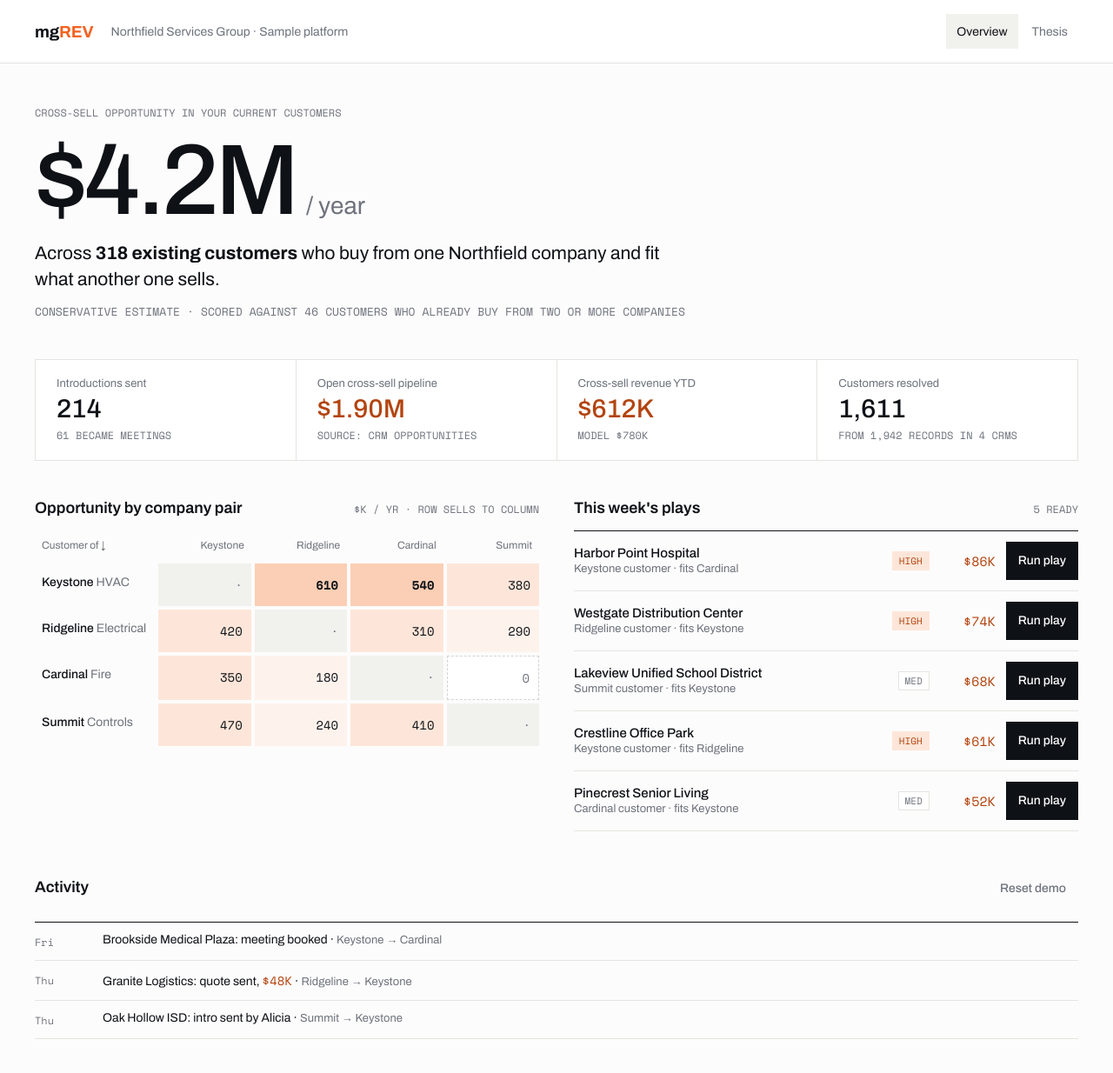
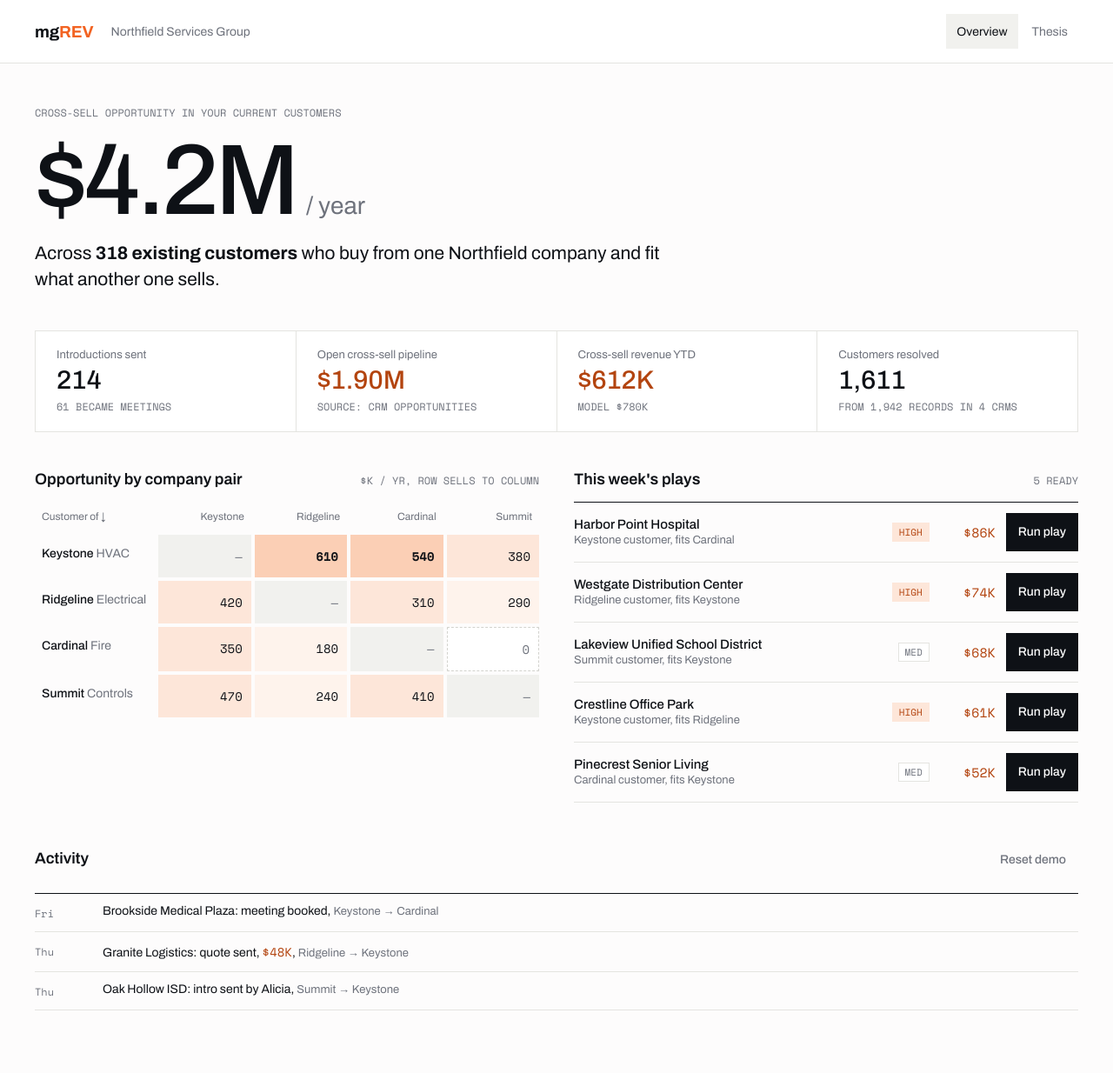
Before and after one commit to dylanparallax/mgrev-demo, a Next.js app: page / in a window 1280 px wide. Shown: the top 1234 px of the page at 87% size. Built offline with nearby package versions, Linux system fonts and the light colour scheme.

Commit message:
some minor UI tweaks

```diff
--- a/app/layout.tsx
+++ b/app/layout.tsx
@@ -2,7 +2,7 @@ import type { Metadata } from 'next';
 import './globals.css';
 
 export const metadata: Metadata = {
-  title: 'mgREV · Northfield Services Group',
+  title: 'mgREV, Northfield Services Group',
   description: 'Cross-sell demo: from whitespace to a rep-ready introduction.',
 };
 
--- a/components/Demo.tsx
+++ b/components/Demo.tsx
@@ -53,8 +53,8 @@ function inputsFor(a: Account) {
     { src: 'Buyer', what: `${a.buyer.name}, ${a.buyer.role}. Measured on: ${a.buyer.cares}` },
     { src: 'Signal', what: a.signal },
     { src: 'Northfield base', what: a.lookalikes },
-    { src: 'Brand voice · Monogram', what: `"${brandVoice.promise}" ${brandVoice.voice.join(', ')}.` },
-    { src: 'Playbook rule · Monogram', what: a.playRule, rule: true },
+    { src: 'Brand voice, Monogram', what: `"${brandVoice.promise}" ${brandVoice.voice.join(', ')}.` },
+    { src: 'Playbook rule, Monogram', what: a.playRule, rule: true },
   ];
 }
 
@@ -75,9 +75,9 @@ export default function Demo() {
   const [bump, setBump] = useState(0);
   const [flashCell, setFlashCell] = useState<{ key: string; n: number } | null>(null);
   const [feed, setFeed] = useState<FeedItem[]>([
-    { id: 3, time: 'Fri', text: <>Brookside Medical Plaza: meeting booked · <span className="row-sub">Keystone → Cardinal</span></> },
-    { id: 2, time: 'Thu', text: <>Granite Logistics: quote sent, <span className="money mono">$48K</span> · <span className="row-sub">Ridgeline → Keystone</span></> },
-    { id: 1, time: 'Thu', text: <>Oak Hollow ISD: intro sent by Alicia · <span className="row-sub">Summit → Keystone</span></> },
+    { id: 3, time: 'Fri', text: <>Brookside Medical Plaza: meeting booked, <span className="row-sub">Keystone → Cardinal</span></> },
+    { id: 2, time: 'Thu', text: <>Granite Logistics: quote sent, <span className="money mono">$48K</span>, <span className="row-sub">Ridgeline → Keystone</span></> },
+    { id: 1, time: 'Thu', text: <>Oak Hollow ISD: intro sent by Alicia, <span className="row-sub">Summit → Keystone</span></> },
   ]);
 
   const run = useRef(0);
@@ -192,7 +192,7 @@ export default function Demo() {
           time: clock(),
           text: (
             <>
-              {rep.first} sent intro to {a.buyer.name} at {a.name}, <span className="money mono">+${a.value}K</span> pipeline ·{' '}
+              {rep.first} sent intro to {a.buyer.name} at {a.name}, <span className="money mono">+${a.value}K</span> pipeline,{' '}
               <span className="row-sub">{pairName(a.from, a.to)}</span>
             </>
           ),
@@ -206,7 +206,7 @@ export default function Demo() {
           time: clock(),
           text: (
             <>
-              {rep.first} marked {a.name} not a fit · <span className="row-sub">fed back to the model</span>
+              {rep.first} marked {a.name} not a fit, <span className="row-sub">fed back to the model</span>
             </>
           ),
         },
@@ -236,7 +236,7 @@ export default function Demo() {
               <span className="wordmark">
                 mg<span>REV</span>
               </span>
-              <span className="client">Northfield Services Group · Sample platform</span>
+              <span className="client">Northfield Services Group</span>
             </div>
             <nav className="tabs" role="tablist" aria-label="Views">
               <button className="tab" role="tab" aria-selected={tab === 'overview'} onClick={() => setTab('overview')}>
@@ -333,7 +333,6 @@ function Overview(props: {
         <p>
           Across <strong>318 existing customers</strong> who buy from one Northfield company and fit what another one sells.
         </p>
-        <span className="source">Conservative estimate · scored against 46 customers who already buy from two or more companies</span>
       </section>
 
       <section className="kpis">
@@ -363,7 +362,7 @@ function Overview(props: {
         <div className="col">
           <div className="col-head">
             <h2>Opportunity by company pair</h2>
-            <span className="label">$K / yr · row sells to column</span>
+            <span className="label">$K / yr, row sells to column</span>
           </div>
           <div className="matrix-wrap">
             <div className="matrix">
@@ -393,7 +392,7 @@ function Overview(props: {
                   <div className="row-main">
                     <span className="row-name">{a.name}</span>
                     <span className="row-sub">
-                      {companies[a.from].name} customer · fits {companies[a.to].name}
+                      {companies[a.from].name} customer, fits {companies[a.to].name}
                     </span>
                   </div>
                   {st === 'sent' ? (
@@ -444,7 +443,7 @@ function Row({ row, active, flashCell }: { row: CompanyId; active: Account | nul
         if (col === row)
           return (
             <div key={col} className="mc self" aria-label="Same company">
-              ·
+              —
             </div>
           );
         const v = matrix[row][col] ?? 0;
@@ -474,7 +473,7 @@ function BuildPanel({ a, phase, inputsOn, draft, source }: { a: Account; phase:
     <div className="build">
       <div style={{ display: 'flex', flexDirection: 'column', gap: 8 }}>
         <span className="label">
-          {pairName(a.from, a.to)} · <span className="money">${a.value}K / yr</span>
+          {pairName(a.from, a.to)}, <span className="money">${a.value}K / yr</span>
         </span>
         <h3>{a.name}</h3>
       </div>
@@ -497,7 +496,7 @@ function BuildPanel({ a, phase, inputsOn, draft, source }: { a: Account; phase:
             <span className="label">
               Introduction from {rep.first} to {a.buyer.first}
             </span>
-            <span className="label">{writing ? 'Writing' : 'Done'}{source === 'staged' ? ' · staged' : ''}</span>
+            <span className="label">{writing ? 'Writing' : 'Done'}{source === 'staged' ? ', staged' : ''}</span>
           </div>
           <div className={`draft${phase === 'deliver' ? ' flying' : ''}`}>
             {subject && <span className="subj">{subject}</span>}
@@ -537,7 +536,7 @@ function InboxPanel({
     return (
       <div className="inbox">
         <div key={toast} className="toast" role="status">
-          <span className="label">New · mgREV</span>
+          <span className="label">New, mgREV</span>
           <span style={{ fontSize: 14 }}>{title}</span>
         </div>
         <div className="inbox-top">
@@ -546,7 +545,7 @@ function InboxPanel({
         </div>
         <button className="msg new" onClick={onOpen}>
           <span className="msg-line">
-            <b>mgREV · Northfield</b>
+            <b>mgREV, Northfield</b>
             <time>Just now</time>
           </span>
           <span className="subj">{title}</span>
@@ -570,7 +569,7 @@ function InboxPanel({
         </div>
         <div className="msg read">
           <span className="msg-line">
-            <b>mgREV · Northfield</b>
+            <b>mgREV, Northfield</b>
             <time>Nov 6</time>
           </span>
           <span className="subj">Brookside Medical Plaza: meeting booked</span>
@@ -590,7 +589,7 @@ function InboxPanel({
       </div>
       <article className="letter">
         <header style={{ display: 'flex', flexDirection: 'column', gap: 8 }}>
-          <span className="label">Cross-sell opportunity · from mgREV</span>
+          <span className="label">Cross-sell opportunity, from mgREV</span>
           <h3>{title}</h3>
         </header>
 
@@ -622,7 +621,7 @@ function InboxPanel({
           <div className="col-head">
             <h2 style={{ fontSize: 15 }}>Your introduction</h2>
             <span className="label" style={{ fontSize: 11 }}>
-              In Northfield voice · edit freely
+              In Northfield voice, edit freely
             </span>
           </div>
           <div className="draft" contentEditable={phase === 'open'} suppressContentEditableWarning aria-label="Introduction email draft">
@@ -644,7 +643,7 @@ function InboxPanel({
         )}
         {phase === 'sent' && (
           <div className="done-banner" role="status">
-            <span className="label">Intro sent · {clock()}</span>
+            <span className="label">Intro sent, {clock()}</span>
             <span>
               To {a.buyer.name}, cc {a.specialist.name}. Logged to the CRM, <span style={{ color: '#FBCFB5' }}>+${a.value}K</span> in pipeline.
             </span>
@@ -652,20 +651,12 @@ function InboxPanel({
         )}
         {phase === 'pass' && (
           <div className="done-banner" role="status">
-            <span className="label">Logged · {clock()}</span>
+            <span className="label">Logged, {clock()}</span>
             <span>Thanks. This goes back into the model so the next play is sharper.</span>
           </div>
         )}
 
-        <footer className="credit">
-          <svg width="16" height="16" viewBox="0 0 16 16" fill="none" stroke="#F26322" strokeWidth="1.6" aria-hidden="true" style={{ flex: 'none', marginTop: 2 }}>
-            <circle cx="8" cy="8" r="6.5" />
-            <path d="M5 8.2l2 2 4-4.4" />
-          </svg>
-          <span>
-            You stay the relationship owner. You&apos;re credited as originating rep on anything {to.name} closes at {a.name}.
-          </span>
-        </footer>
+
       </article>
     </div>
   );
@@ -680,10 +671,10 @@ function Thesis({ intros, pipelineK, bump, pairs, changedPair }: { intros: numbe
     <main className="main">
       <section className="col-head" style={{ alignItems: 'flex-end' }}>
         <div style={{ display: 'flex', flexDirection: 'column', gap: 8 }}>
-          <span className="label">Cross-sell thesis · year 1</span>
+          <span className="label">Cross-sell thesis, year 1</span>
           <h1 style={{ margin: 0, fontSize: 36, fontWeight: 500, letterSpacing: '-0.02em' }}>78% of model, closing the gap since May</h1>
         </div>
-        <span className="label">Source: billing exports · updated Nov 1</span>
+        <span className="label">Source: billing exports, updated Nov 1</span>
       </section>
 
       <section className="kpis">
```
